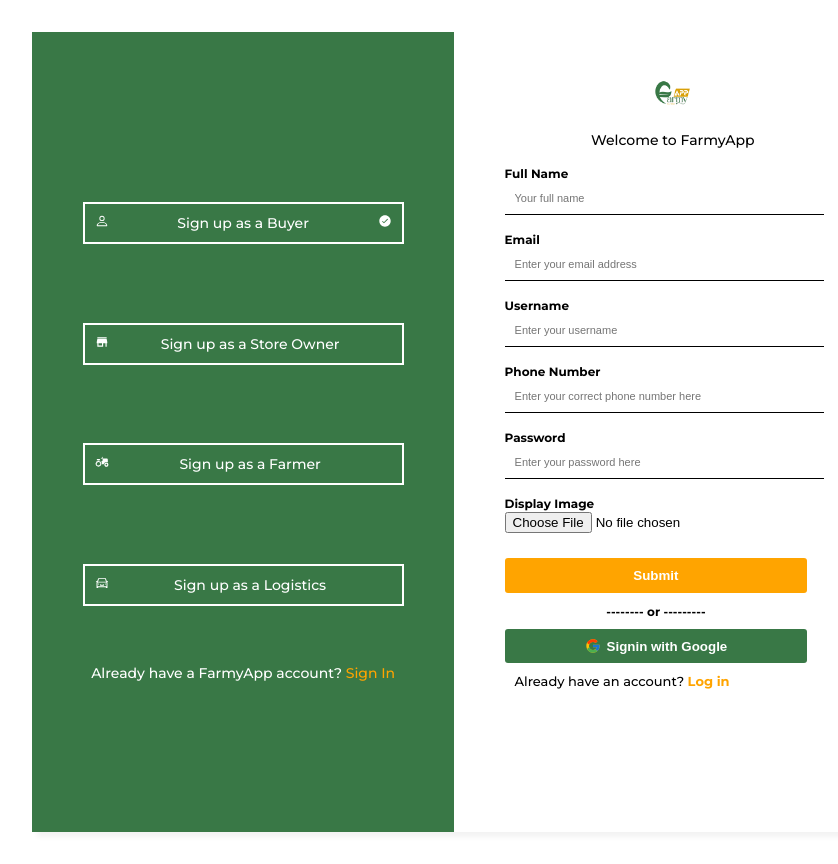
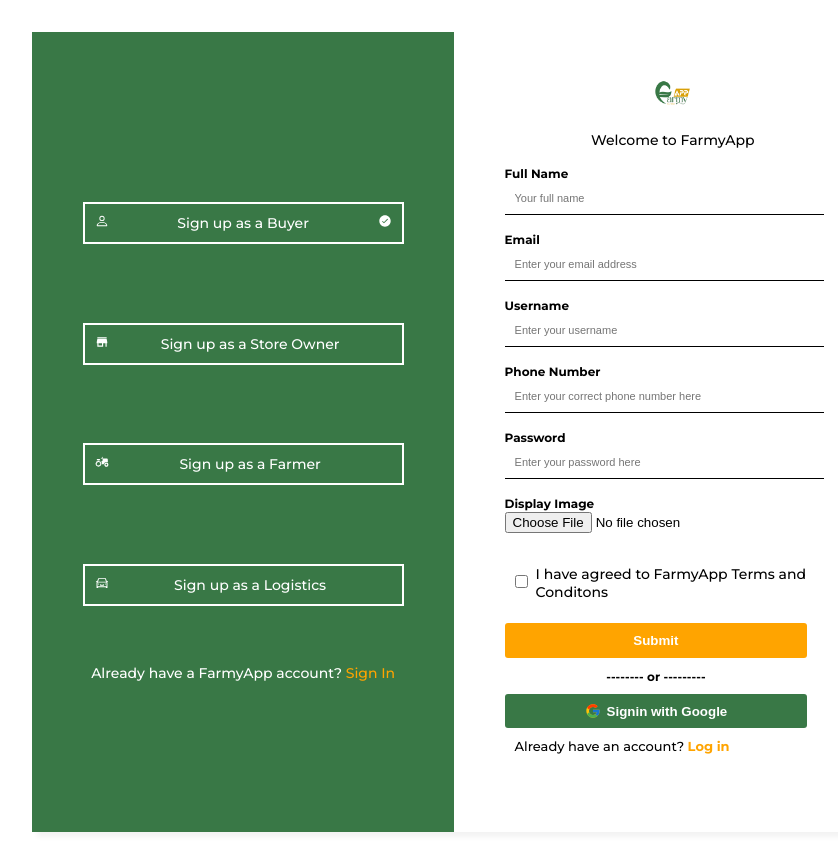
Before and after one commit to olaitan6201/farmyapp_new, a React (Create React App) app: page /signup in a window 1280 px wide. Shown: the whole page, without its empty margins (182-1020 px from the left). Built offline with nearby package versions, Linux system fonts and the light colour scheme.

Commit message:
feat:added terms and conditon checkbox

```diff
--- a/src/Components/Input.js
+++ b/src/Components/Input.js
@@ -95,6 +95,19 @@
         </select>
       );
       break;
+      case 'checkbox':
+      inputElement = (
+        <input
+        id={props.id}
+        type={props.type}
+        placeholder={props.placeholder}
+        onChange={changeHandler}
+        onBlur={touchHandler}
+        value='yes'
+        className="form_checkbox"
+      />
+      );
+      break;
       default:
       inputElement = null;
   }
--- a/src/Components/SignUCForm.js
+++ b/src/Components/SignUCForm.js
@@ -130,6 +130,16 @@
           )}
         </div>
       </div>
+	  <div className="form_terms">
+		  <Input
+            id="terms"
+            element="checkbox"
+            type="checkbox"
+            validators={[VALIDATOR_REQUIRE()]}
+            onInput={inputHandler}
+          />
+		  <p className="form_terms_msg">I have agreed to FarmyApp Terms and Conditons</p>
+		  </div>
 		</SignUpFormWrapper>
 	);
 };
--- a/src/Components/SignUFForm.js
+++ b/src/Components/SignUFForm.js
@@ -126,6 +126,16 @@
             errorText="Please enter your password."
             onInput={inputHandler}
           />
+		  <div className="form_terms">
+		  <Input
+            id="terms"
+            element="checkbox"
+            type="checkbox"
+            validators={[VALIDATOR_REQUIRE()]}
+            onInput={inputHandler}
+          />
+		  <p className="form_terms_msg">I have agreed to FarmyApp Terms and Conditons</p>
+		  </div>
 		</SignUpFormWrapper>
 	);
 };
--- a/src/Components/SignULForm.js
+++ b/src/Components/SignULForm.js
@@ -36,10 +36,15 @@
 		  password: {
 			value: "",
 			isValid: false,
+		  },
+		  terms: {
+			value: "",
+			isValid: false,
 		  }
 		},
 		false
 	  );
+
 
     const formData = {
 		companyName: formState.inputs.companyName.value,
@@ -49,6 +54,7 @@
 		city: formState.inputs.city.value,
 		mobility: formState.inputs.mobility.value,
 		password: formState.inputs.password.value,
+		terms: formState.inputs.terms.value,
 	}
 
 	return (
@@ -130,6 +136,17 @@
             errorText="Password not strong!."
             onInput={inputHandler}
           />
+		  <div className="form_terms">
+		  <Input
+            id="terms"
+            element="checkbox"
+            type="checkbox"
+            validators={[VALIDATOR_REQUIRE()]}
+            onInput={inputHandler}
+          />
+		  <p className="form_terms_msg">I have agreed to FarmyApp Terms and Conditons</p>
+		  </div>
+
 		</SignUpFormWrapper>
 	);
 };
--- a/src/Components/SignUSForm.js
+++ b/src/Components/SignUSForm.js
@@ -144,6 +144,16 @@
             errorText="Password not strong!."
             onInput={inputHandler}
           />
+		  <div className="form_terms">
+		  <Input
+            id="terms"
+            element="checkbox"
+            type="checkbox"
+            validators={[VALIDATOR_REQUIRE()]}
+            onInput={inputHandler}
+          />
+		  <p className="form_terms_msg">I have agreed to FarmyApp Terms and Conditons</p>
+		  </div>
 		</SignUpFormWrapper>
 	);
 };
--- a/src/Components/SignUpFormWrapper.jsx
+++ b/src/Components/SignUpFormWrapper.jsx
@@ -29,8 +29,6 @@
 
 	const handleSubmit = async (e) => {
 		e.preventDefault()
-		console.log(formData);
-		console.log(apiPath);
 
 	 if (apiPath.trim().length === 0) return;
 
--- a/src/styles/signup.css
+++ b/src/styles/signup.css
@@ -212,6 +212,7 @@
         border-radius: 5px;
         min-height: 45px;
         max-height: 60px;
+        padding:5px;
         background-color: var(--color-primary);
     }
 
--- a/src/styles/waitlist.css
+++ b/src/styles/waitlist.css
@@ -52,6 +52,16 @@
     color: var(--color-tertiary-shade1);
 }
 
+.form_terms{
+  display: flex;
+  align-items: center;
+  margin: 1rem 0;
+}
+
+.form_terms_msg{
+    margin-left: 0.5rem;
+}
+
 .disabled{
     cursor: not-allowed;
 }
```
